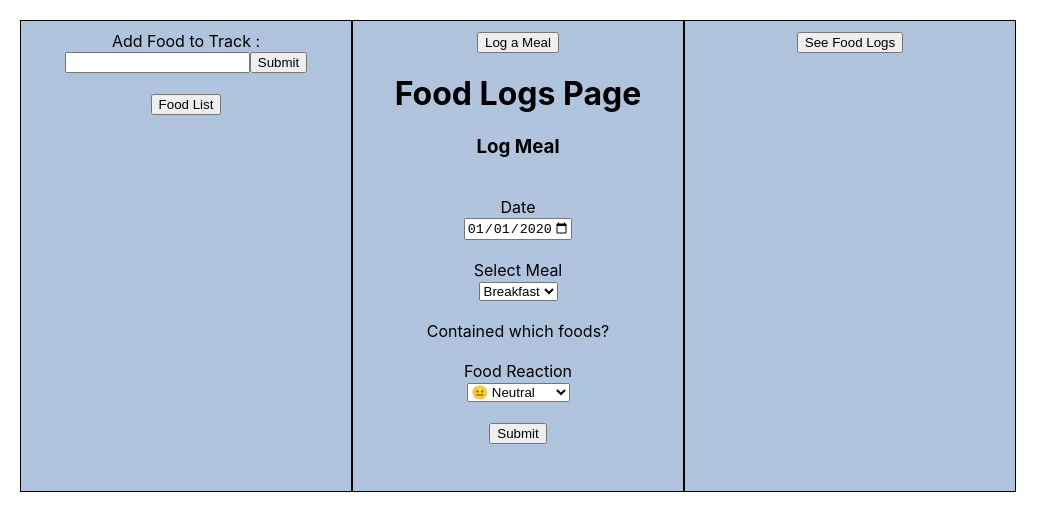
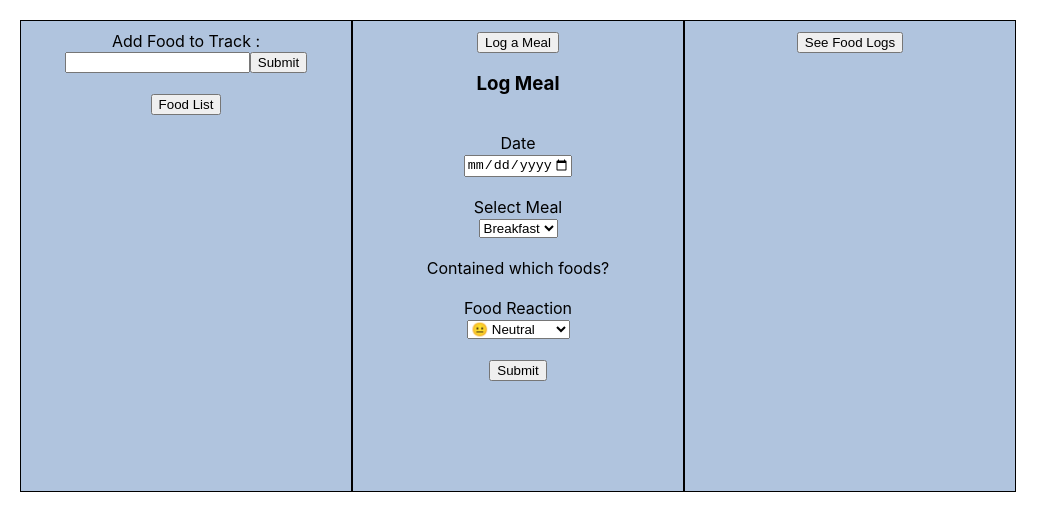
Before and after one commit to candacecodes/ProjE, a React (Create React App) app: page /foods in a window 1280 px wide. Shown: the top 530 px of the page, without its empty margins (0-1059 px from the left). Built offline with nearby package versions, Linux system fonts and the light colour scheme.

Commit message:
fixed calendar feature

```diff
--- a/src/pages/Foods.js
+++ b/src/pages/Foods.js
@@ -3,10 +3,10 @@ import React, { Component } from "react";
 export default class Foods extends Component {
 	state = {
 		food: [],
+		logFood: {},
 		displayFoods: false,
 		displayLogs: false,
-		logFood: {},
-		date: "001",
+		date: "01-01-2021",
 		meal: "breakfast",
 		foodsSelected: [],
 		reaction: "neutral",
@@ -80,7 +80,6 @@ export default class Foods extends Component {
 	logFood = () => {
 		return (
 			<>
-				<h1>Food Logs Page</h1>
 				<div>
 					<h3>Log Meal</h3>
 					<br />
@@ -88,9 +87,8 @@ export default class Foods extends Component {
 					<input
 						onChange={(value) => this.handleDateChange(value)}
 						type="date"
-						min="2021-01-01"
+						min="2020-01-01"
 						max="2021-12-31"
-						value="2020-01-01"
 					></input>
 					<br />
 					<br />
@@ -181,7 +179,7 @@ export default class Foods extends Component {
 			logFood: { ...prevState.logFood, ...newLog },
 		}));
 
-		console.log(this.state);
+		console.log(this.state.logFood);
 	};
 
 	//handle date change
@@ -206,7 +204,7 @@ export default class Foods extends Component {
 		return Object.entries(foodLogs).map(([key, value], i) => {
 			return (
 				<div>
-					{value.dateKey};
+					{value.dateKey}
 					<br />
 					{value.mealKey}
 					<br />
```
